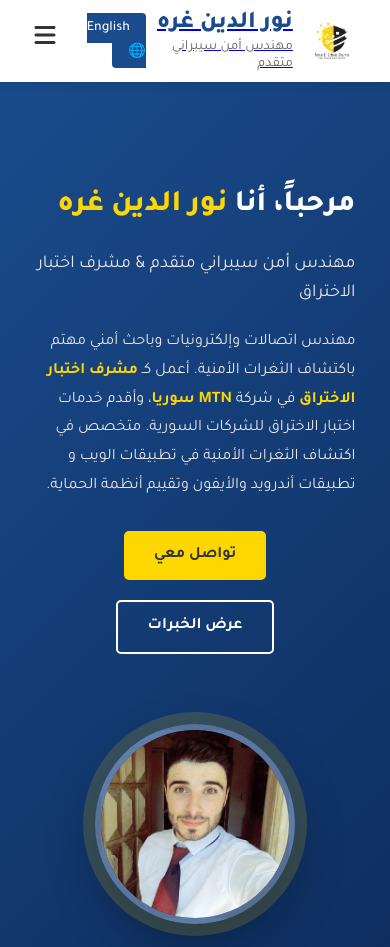
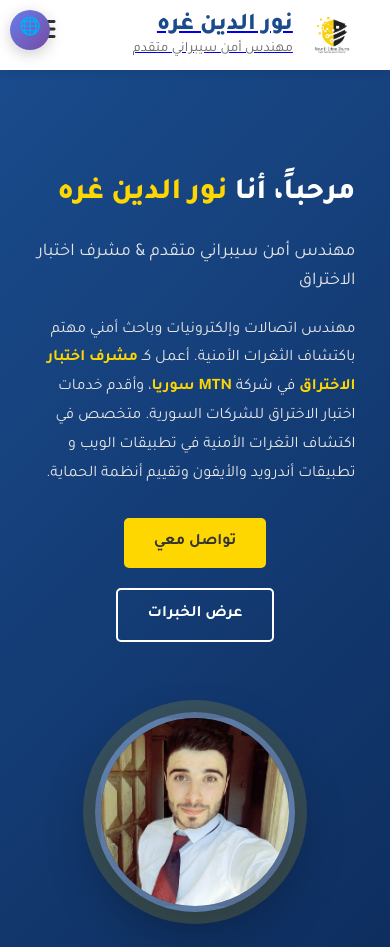
Before and after one commit to nourghora/nghurra.github.io, a plain HTML site: page index-ar.html in a window 390 px wide. Shown: the top 947 px of the page. Drawn offline with Linux system fonts and the light colour scheme.

Commit message:
Update style-ar.css

```diff
--- a/css/style-ar.css
+++ b/css/style-ar.css
@@ -22,35 +22,95 @@
 }
 
 /* مبدل اللغة */
-.lang-switcher {
+
+
+
+/* مبدل اللغة */
+.language-switcher {
     position: fixed;
     top: 20px;
     right: 20px;
-    left: auto;
     z-index: 1000;
-    display: flex;
-    gap: 10px;
-}
-
+}
+
+/* تبديل اللغة للنسخة العربية */
+.rtl-switcher {
+    right: auto;
+    left: 20px;
+}
+
+/* تصميم زر اللغة */
 .lang-btn {
+    display: flex;
+    align-items: center;
+    gap: 8px;
     padding: 8px 16px;
-    background-color: #1a4b8c;
+    background: linear-gradient(135deg, #667eea 0%, #764ba2 100%);
     color: white;
+    border-radius: 25px;
     text-decoration: none;
-    border-radius: 4px;
-    font-weight: 500;
-    transition: background-color 0.3s;
-    font-size: 14px;
-}
-
-.lang-btn.active {
-    background-color: #0d2c5c;
-}
-
+    font-weight: bold;
+    box-shadow: 0 4px 15px rgba(0, 0, 0, 0.2);
+    transition: all 0.3s ease;
+}
 .lang-btn:hover {
-    background-color: #0d2c5c;
-}
-
+    transform: translateY(-2px);
+    box-shadow: 0 6px 20px rgba(0, 0, 0, 0.3);
+}
+
+.lang-icon {
+    font-size: 1.2em;
+}
+
+.lang-btn:hover {
+    transform: translateY(-2px);
+    box-shadow: 0 6px 20px rgba(0, 0, 0, 0.3);
+}
+
+.lang-icon {
+    font-size: 1.2em;
+}
+@media (max-width: 768px) {
+    .language-switcher {
+        top: 15px;
+        right: 15px;
+    }
+
+    .rtl-switcher {
+        right: auto;
+        left: 15px;
+    }
+
+    .lang-btn {
+        padding: 6px 14px;
+        font-size: 0.9em;
+    }
+
+    .lang-text {
+        display: none; /* إخفاء النص في الشاشات الصغيرة */
+    }
+
+    .lang-btn {
+        padding: 10px;
+        border-radius: 50%;
+        width: 40px;
+        height: 40px;
+        justify-content: center;
+    }
+}
+
+/* للشاشات الصغيرة جداً */
+@media (max-width: 480px) {
+    .language-switcher {
+        top: 10px;
+        right: 10px;
+    }
+
+    .rtl-switcher {
+        right: auto;
+        left: 10px;
+    }
+}
 /* شريط التنقل */
 .navbar {
     background-color: white;
@@ -1503,4 +1563,5 @@
 .client-logo-link:hover::after {
     opacity: 1;
 }
-}
+
+}
```
